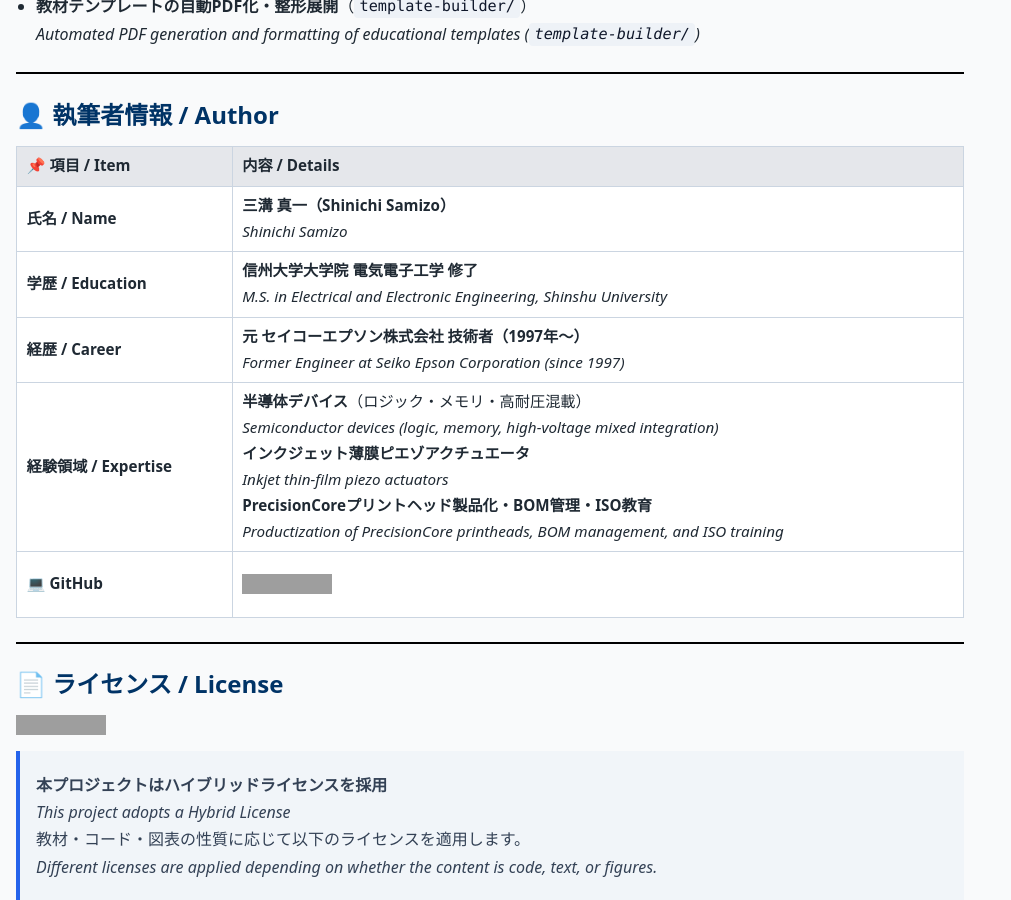
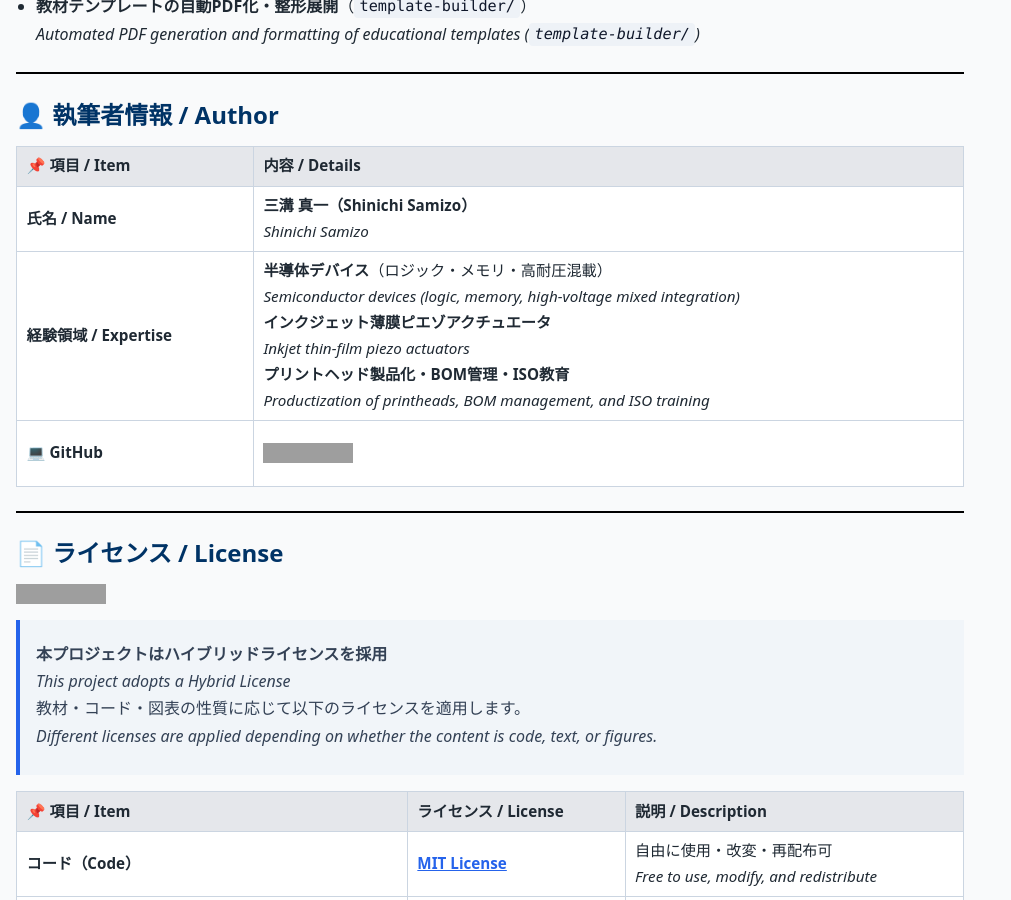
Before and after one commit to Samizo-AITL/SamizoGPT, a Jekyll site: the page built from index.md, in a window 1280 px wide and 900 px high, scrolled down 4058 px. Shown: the whole window, without its empty margins (0-1011 px from the left). Built offline with Jekyll 4.4.1, drawn with Linux system fonts in a browser that asks for light colours; grey boxes are pictures that could not be loaded.

Commit message:
Update index.md

```diff
--- a/index.md
+++ b/index.md
@@ -157,9 +157,7 @@ SamizoGPT には、**回路・制御・論文執筆** の基礎を体験でき
 | **📌 項目 / Item** | **内容 / Details** |
 |--------------------|--------------------|
 | **氏名 / Name** | **三溝 真一（Shinichi Samizo）**<br>*Shinichi Samizo* |
-| **学歴 / Education** | **信州大学大学院 電気電子工学 修了**<br>*M.S. in Electrical and Electronic Engineering, Shinshu University* |
-| **経歴 / Career** | **元 セイコーエプソン株式会社 技術者（1997年〜）**<br>*Former Engineer at Seiko Epson Corporation (since 1997)* |
-| **経験領域 / Expertise** | **半導体デバイス**（ロジック・メモリ・高耐圧混載）<br>*Semiconductor devices (logic, memory, high-voltage mixed integration)*<br>**インクジェット薄膜ピエゾアクチュエータ**<br>*Inkjet thin-film piezo actuators*<br>**PrecisionCoreプリントヘッド製品化・BOM管理・ISO教育**<br>*Productization of PrecisionCore printheads, BOM management, and ISO training* |
+| **経験領域 / Expertise** | **半導体デバイス**（ロジック・メモリ・高耐圧混載）<br>*Semiconductor devices (logic, memory, high-voltage mixed integration)*<br>**インクジェット薄膜ピエゾアクチュエータ**<br>*Inkjet thin-film piezo actuators*<br>**プリントヘッド製品化・BOM管理・ISO教育**<br>*Productization of printheads, BOM management, and ISO training* |
 | **💻 GitHub** | [![GitHub](https://img.shields.io/badge/GitHub-Samizo--AITL-blue?style=for-the-badge&logo=github)](https://github.com/Samizo-AITL) |
 
 ---
```
